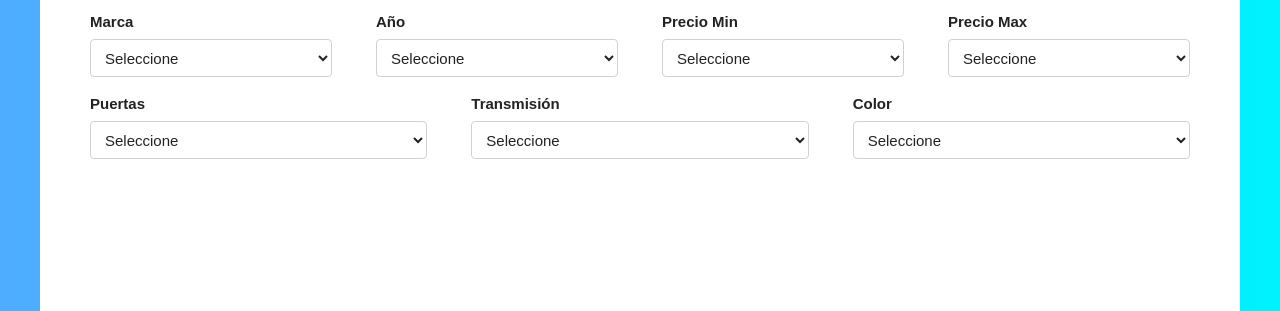
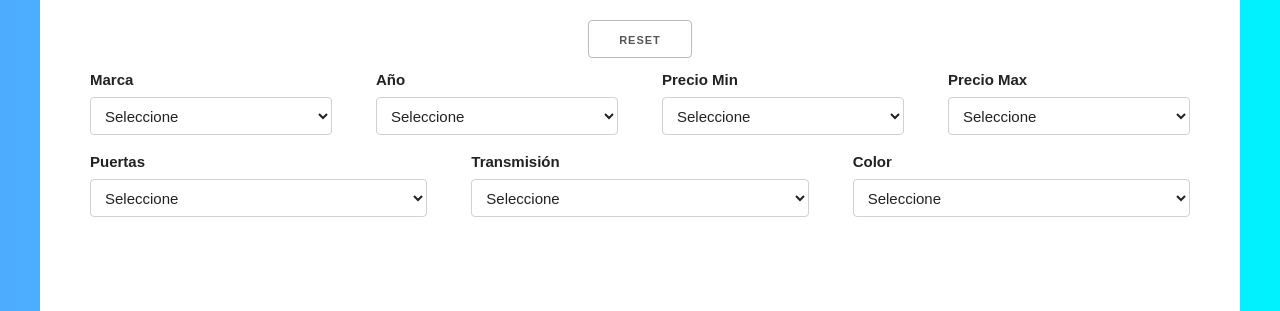
Before and after one commit to Jose20025/upsa-desarrollo-web, a plain HTML site: page buscador/index.html in a window 1280 px wide. Shown: the part 162-473 px from the top of the page. Drawn offline with Linux system fonts and the light colour scheme.

Commit message:
Agregado botón de reset en el formulario de búsqueda

```diff
--- a/buscador/index.html
+++ b/buscador/index.html
@@ -18,6 +18,11 @@
 
     <div class="contenedor">
       <form id="buscador">
+        <div
+          style="display: flex; align-items: center; justify-content: center"
+        >
+          <button class="btn" style="margin: 10px" type="reset">Reset</button>
+        </div>
         <div class="row">
           <div class="three columns">
             <label for="marca">Marca</label>
@@ -82,6 +87,7 @@
                 <option value="manual">Manual</option>
               </select>
             </div>
+
             <div class="four columns">
               <label for="color">Color</label>
               <select class="u-full-width" id="color">
```
